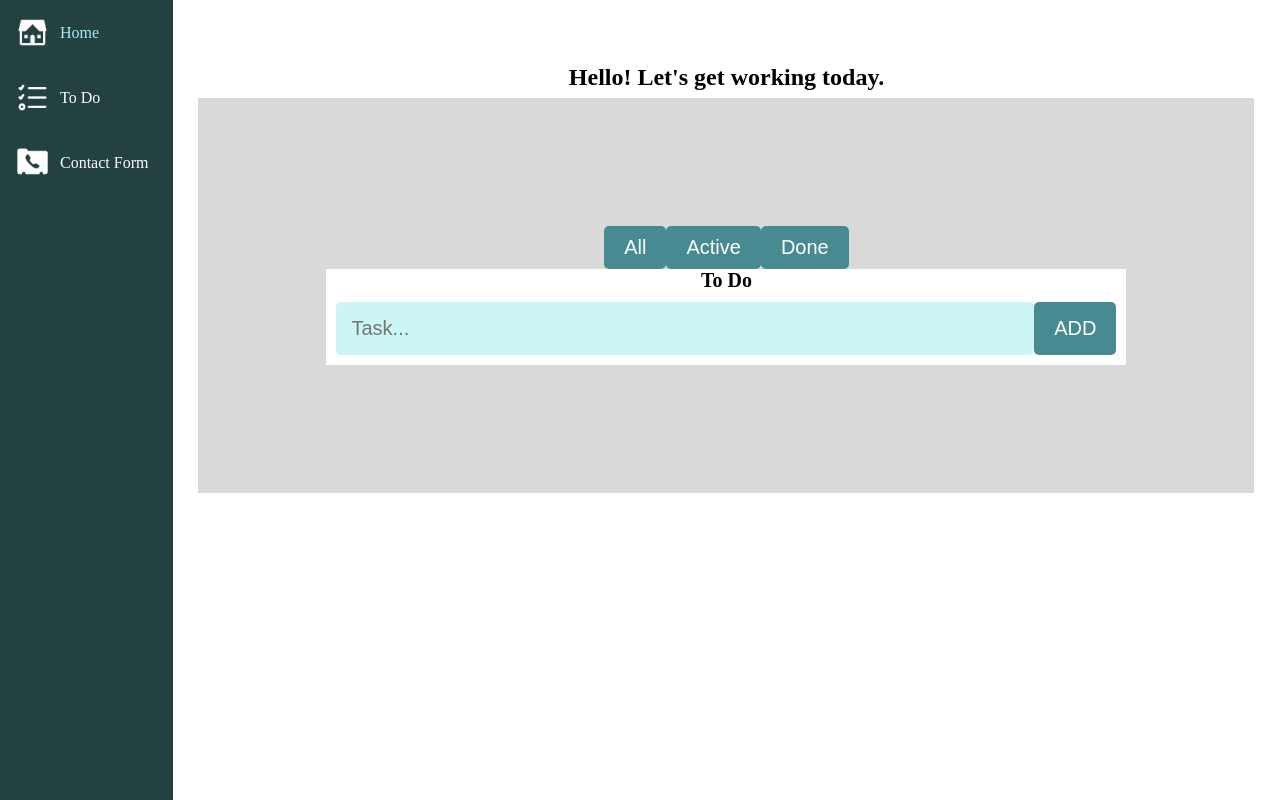
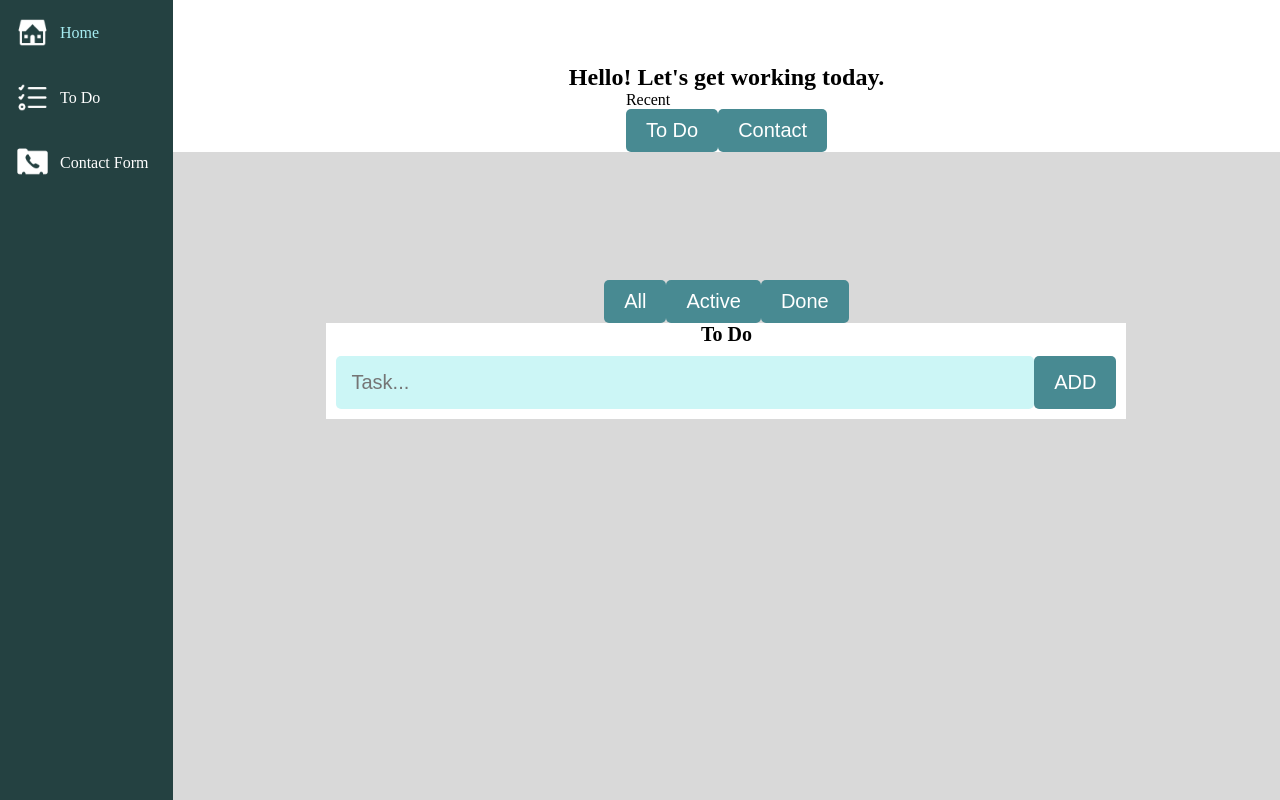
Before and after one commit to Lilian-UXR/Task-Management-Web-App, a React (Create React App) app: page / in a window 1280 px wide. Built offline with nearby package versions, Linux system fonts and the light colour scheme.

Commit message:
Updating to do task to be global state
Updating code so to do task can be used as a global state

```diff
--- a/src/App.js
+++ b/src/App.js
@@ -4,8 +4,12 @@ import ContactForm from "./Components/contact.jsx";
 import { BrowserRouter as Router, Routes, Route } from "react-router-dom";
 import Sidebar from "./Components/sidebar.jsx";
 import Hamburger from "./Components/hamburger.jsx";
+import { createContext, useState } from "react";
 
-function App() {
+export const TaskContext = createContext(null);
+
+export function App() {
+  const [tasks, setTasks] = useState([]);
   return (
     <div className="App">
       <Router>
@@ -14,16 +18,16 @@ function App() {
           <Sidebar />
           <div className="main">
             <h2>Hello! Let's get working today.</h2>
-            <Routes>
-              <Route path="/" element={<Home />} />
-              <Route path="/todo" element={<ToDo />} />
-              <Route path="/contact" element={<ContactForm />} />
-            </Routes>
+            <TaskContext value={{ tasks, setTasks }}>
+              <Routes>
+                <Route path="/" element={<Home />} />
+                <Route path="/todo" element={<ToDo />} />
+                <Route path="/contact" element={<ContactForm />} />
+              </Routes>
+            </TaskContext>
           </div>
         </div>
       </Router>
     </div>
   );
 }
-
-export default App;
--- a/src/Components/Home.jsx
+++ b/src/Components/Home.jsx
@@ -1,10 +1,18 @@
 import React from "react";
 import ToDo from "./todo";
+import { useNavigate } from "react-router-dom";
 
 export default function Home() {
+  const navigate = useNavigate();
   return (
-    <div>
+    <>
+      {/* fragment tag since in react you can only return one element */}
+      <div>
+        <p>Recent</p>
+        <button onClick={() => navigate("/todo")}>To Do</button>
+        <button onClick={() => navigate("/contact")}>Contact</button>
+      </div>
       <ToDo />
-    </div>
+    </>
   );
 }
--- a/src/Components/todo.jsx
+++ b/src/Components/todo.jsx
@@ -1,7 +1,8 @@
-import React, { useState, useReducer } from "react";
+import React, { useState, useReducer, useContext } from "react";
+import { TaskContext } from "../App";
 
 function ToDo() {
-  const [tasks, setTasks] = useState([]);
+  const { tasks, setTasks } = useContext(TaskContext);
   const [newTask, setNewTask] = useState("");
   const initialState = { tasks: tasks, filter: "ALL" };
   const [state, dispatch] = useReducer(reducer, initialState);
```
Also changed, not shown: src/index.js (+6 -6 lines).
